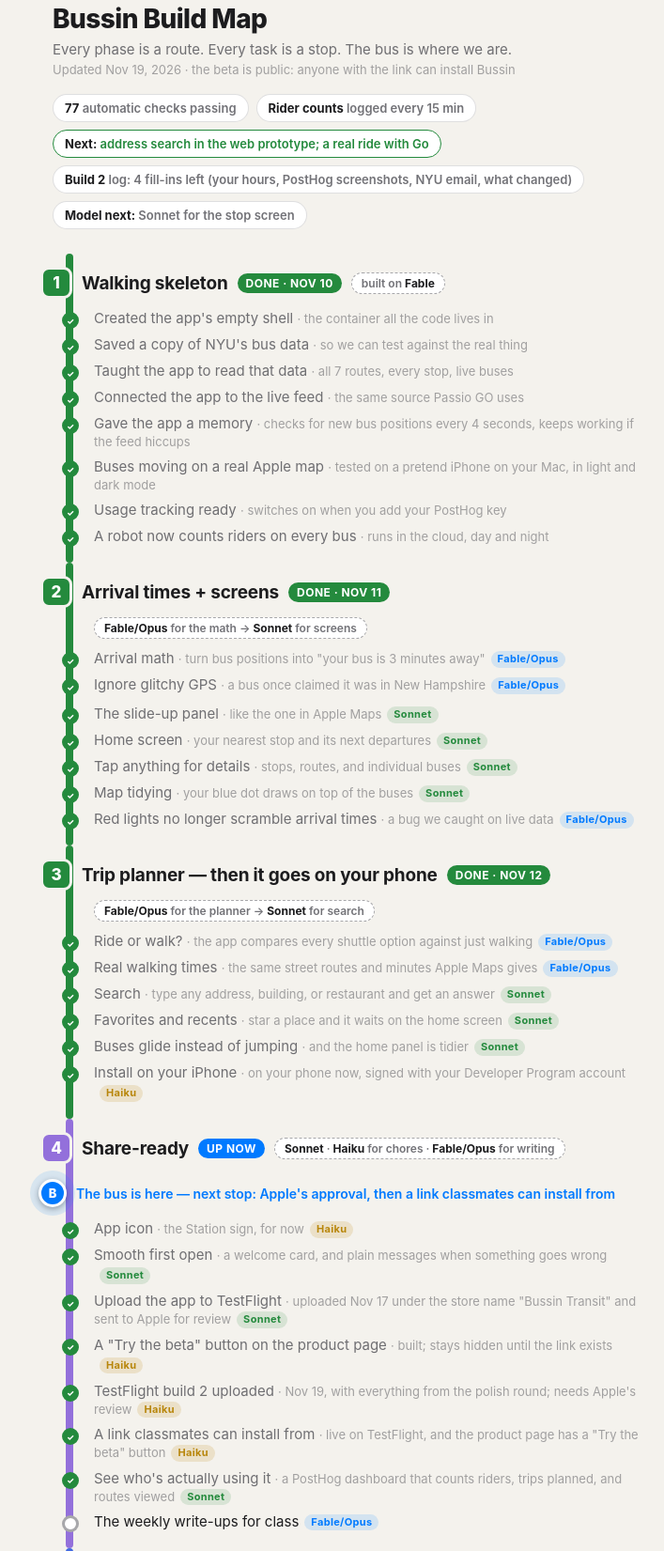
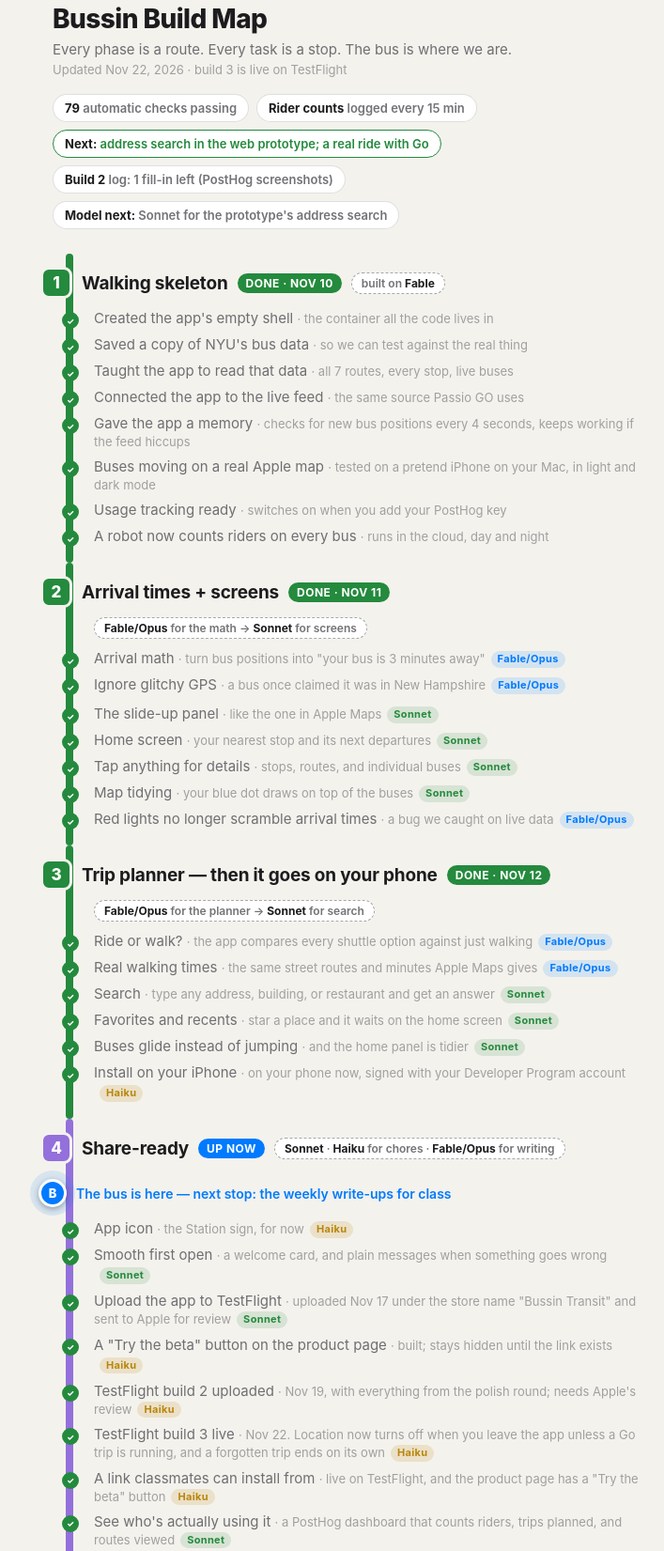
Before and after one commit to building-with-ai-f26/cjs10016-bussin, a plain HTML site: page build-map.html in a window 1280 px wide. Shown: the part 25-1676 px from the top of the page at 94% size, without its empty margins (264-971 px from the left). Drawn offline with Linux system fonts and the light colour scheme.

Commit message:
Record that TestFlight build 3 is live
Co-Authored-By: Claude Opus 5.5 <noreply@anthropic.com>

```diff
--- a/build-map.html
+++ b/build-map.html
@@ -101,15 +101,15 @@
   <header>
     <h1>Bussin Build Map</h1>
     <p>Every phase is a route. Every task is a stop. The bus is where we are.</p>
-    <p class="updated">Updated Nov 19, 2026 · the beta is public: anyone with the link can install Bussin</p>
+    <p class="updated">Updated Nov 22, 2026 · build 3 is live on TestFlight</p>
   </header>
 
   <div class="summary">
-    <span class="pill"><b>77</b> automatic checks passing</span>
+    <span class="pill"><b>79</b> automatic checks passing</span>
     <span class="pill"><b>Rider counts</b> logged every 15 min</span>
     <span class="pill now"><b>Next:</b> address search in the web prototype; a real ride with Go</span>
-    <span class="pill"><b>Build 2</b> log: 4 fill-ins left (your hours, PostHog screenshots, NYU email, what changed)</span>
-    <span class="pill"><b>Model next:</b> Sonnet for the stop screen</span>
+    <span class="pill"><b>Build 2</b> log: 1 fill-in left (PostHog screenshots)</span>
+    <span class="pill"><b>Model next:</b> Sonnet for the prototype's address search</span>
   </div>
 
   <!-- Phase 1 -->
@@ -183,13 +183,14 @@
       <span class="status now">Up now</span>
       <span class="model"><b>Sonnet</b> · <b>Haiku</b> for chores · <b>Fable/Opus</b> for writing</span>
     </div>
-    <div class="bus"><span class="mk">B</span>The bus is here — next stop: Apple's approval, then a link classmates can install from</div>
+    <div class="bus"><span class="mk">B</span>The bus is here — next stop: the weekly write-ups for class</div>
     <ul class="stops">
       <li class="stop done">App icon <small>· the Station sign, for now</small><span class="mtag low">Haiku</span></li>
       <li class="stop done">Smooth first open <small>· a welcome card, and plain messages when something goes wrong</small><span class="mtag mid">Sonnet</span></li>
       <li class="stop done">Upload the app to TestFlight <small>· uploaded Nov 17 under the store name "Bussin Transit" and sent to Apple for review</small><span class="mtag mid">Sonnet</span></li>
       <li class="stop done">A "Try the beta" button on the product page <small>· built; stays hidden until the link exists</small><span class="mtag low">Haiku</span></li>
       <li class="stop done">TestFlight build 2 uploaded <small>· Nov 19, with everything from the polish round; needs Apple's review</small><span class="mtag low">Haiku</span></li>
+      <li class="stop done">TestFlight build 3 live <small>· Nov 22. Location now turns off when you leave the app unless a Go trip is running, and a forgotten trip ends on its own</small><span class="mtag low">Haiku</span></li>
       <li class="stop done">A link classmates can install from <small>· live on TestFlight, and the product page has a "Try the beta" button</small><span class="mtag low">Haiku</span></li>
       <li class="stop done">See who's actually using it <small>· a PostHog dashboard that counts riders, trips planned, and routes viewed</small><span class="mtag mid">Sonnet</span></li>
       <li class="stop">The weekly write-ups for class<span class="mtag top">Fable/Opus</span></li>
```
Also changed, not shown: 1 other file.
